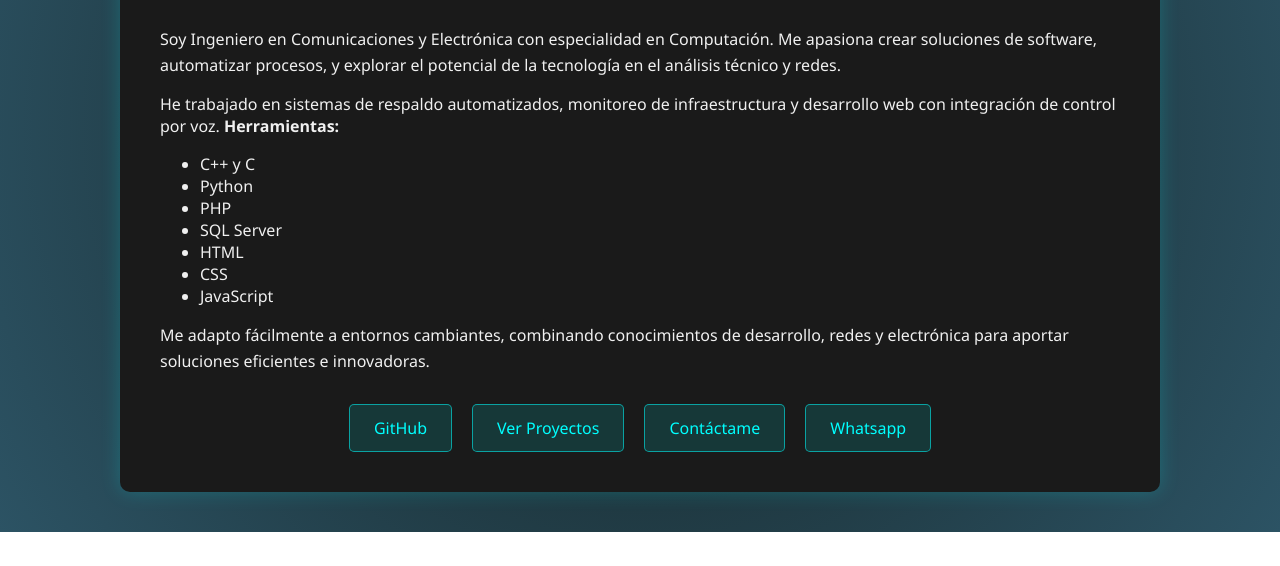
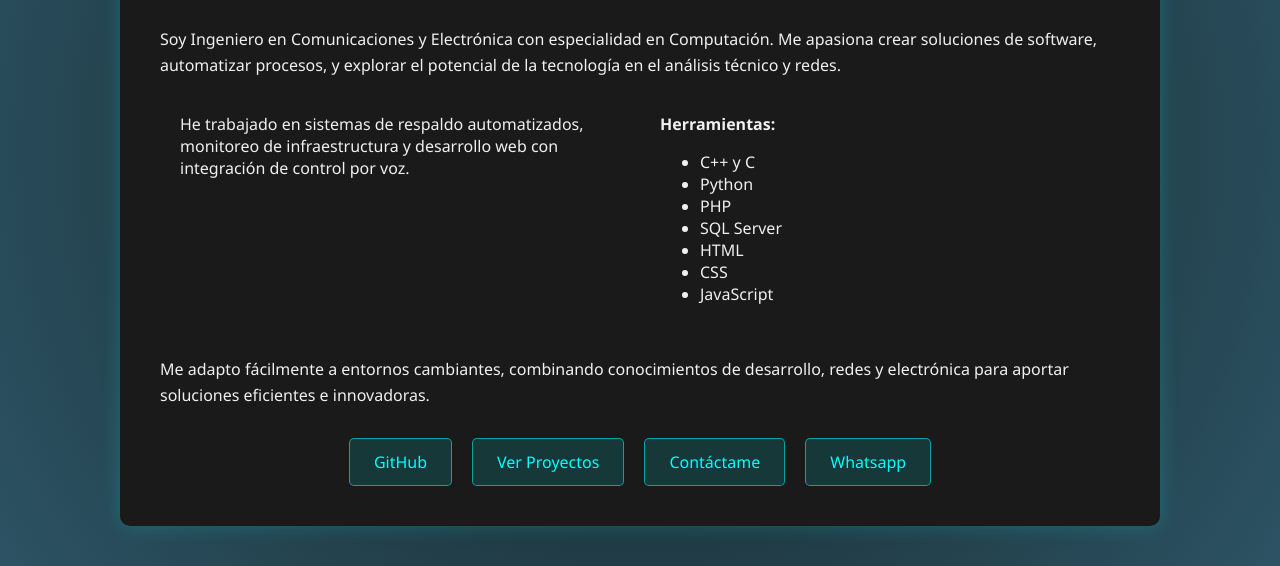
Before and after one commit to josemar23ran/pruebas, a plain HTML site: page index.html in a window 1280 px wide. Shown: the part 268-834 px from the top of the page. Before the commit the page ends 800 px from the top, so only its background shows below. Drawn offline with Linux system fonts and the light colour scheme.

Commit message:
Update style.css
herramientas en otra división

```diff
--- a/style.css
+++ b/style.css
@@ -52,6 +52,17 @@ body {
 .main-content {
   margin-top: 30px;
 }
+.conocimientos{
+  display: flex;
+}
+
+.mitad{
+  width: 50%;
+  padding: 20px;
+  box-sizing: border-box;
+
+}
+
 
 .bio p {
   margin-bottom: 15px;
```
